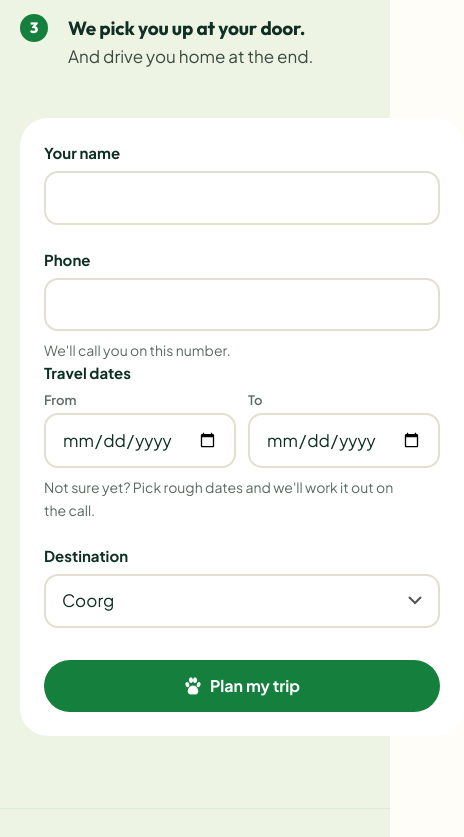
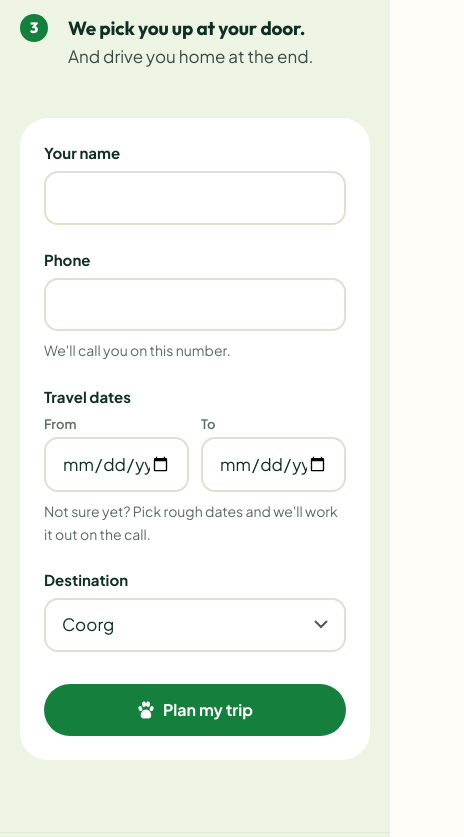
Before and after one commit to trailsunseen/website, a plain HTML site: page index.html in a window 390 px wide. Shown: the part 10499-11336 px from the top of the page, 464 px wide, since content can reach past the window. Drawn offline with Linux system fonts and the light colour scheme.

Commit message:
Fix date fields widening the page on phones
Co-Authored-By: Claude Opus 5.5 <noreply@anthropic.com>
Claude-Session: https://claude.ai/code/session_01DS7QGQnV4NaMxTB9MTeMqN

```diff
--- a/index.html
+++ b/index.html
@@ -24,7 +24,7 @@
 <link rel="preconnect" href="https://fonts.gstatic.com" crossorigin>
 <link href="https://fonts.googleapis.com/css2?family=Outfit:wght@600;700;800&family=Plus+Jakarta+Sans:wght@400;500;600;700&display=swap" rel="stylesheet">
 <link rel="stylesheet" href="v2/styles.css?v=51">
-<link rel="stylesheet" href="v2-story/story.css?v=5">
+<link rel="stylesheet" href="v2-story/story.css?v=6">
 <script>document.documentElement.className = 'js';</script>
 </head>
 <body>
--- a/v2-story/story.css
+++ b/v2-story/story.css
@@ -98,10 +98,13 @@ body { overflow-x: clip; }
 @media (min-width: 900px) { .handled .painting.painting-photo { --tall: 1.327; } }
 
 /* ---- "Plan my trip" form: dates and destination ---- */
-#enquiry fieldset.dates { border: 0; padding: 0; margin: 0; min-width: 0; }
+#enquiry fieldset.dates { border: 0; padding: 0; margin: var(--s5) 0 0; min-width: 0; }
 #enquiry fieldset.dates + .field, .field + fieldset.dates { margin-top: var(--s5); }
 #enquiry legend { display: block; font: 700 15px/1.4 var(--sans); color: var(--ink); margin-bottom: var(--s2); padding: 0; }
-.date-pair { display: grid; grid-template-columns: 1fr 1fr; gap: var(--s3); }
+.date-pair { display: grid; grid-template-columns: minmax(0, 1fr) minmax(0, 1fr); gap: var(--s3); }
+.date-pair > div { min-width: 0; }
+.enquire-grid > * { min-width: 0; }
+#enquiry input[type="date"] { display: block; width: 100%; min-width: 0; max-width: 100%; -webkit-appearance: none; appearance: none; }
 .date-pair label { font-weight: 600; font-size: 13px; color: var(--muted); margin-bottom: 4px; }
 .date-pair input { min-width: 0; }
 #enquiry select {
```
Also changed, not shown: v2-story/index.html (+1 -1 lines).
